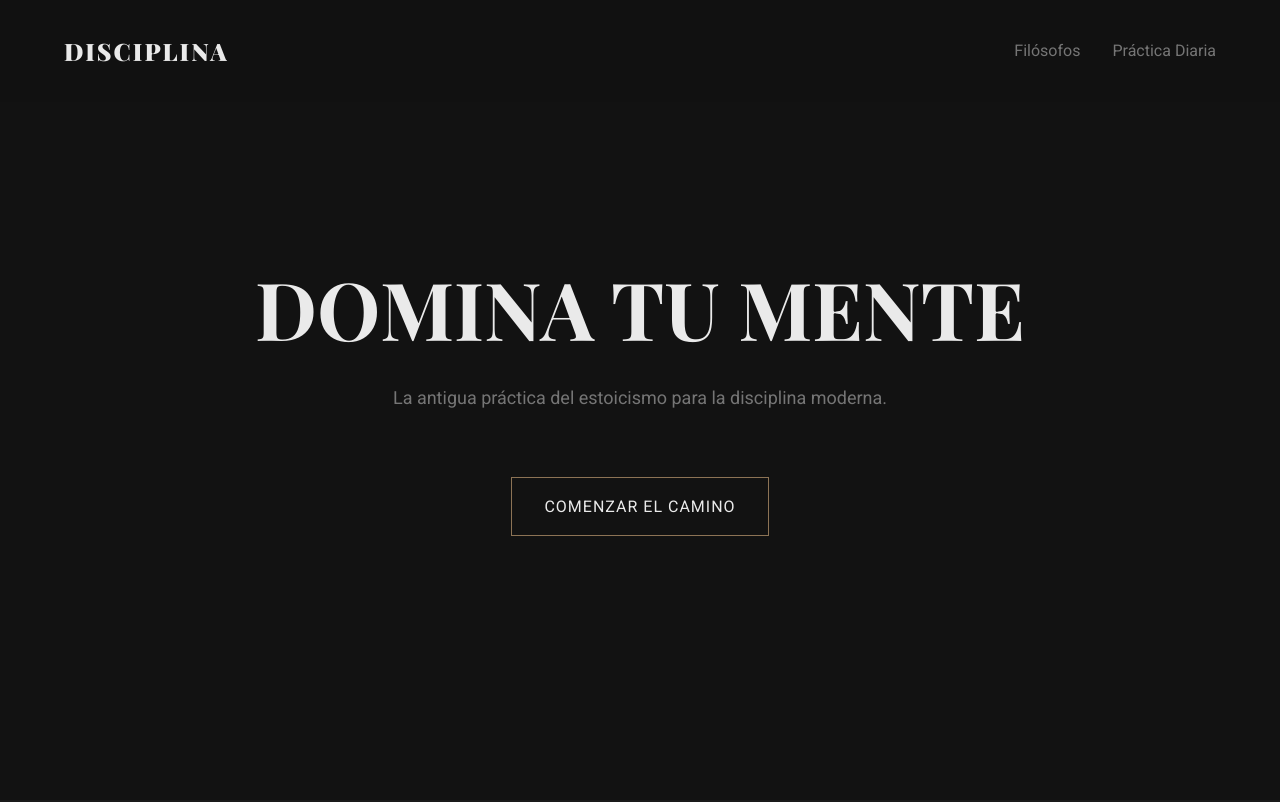
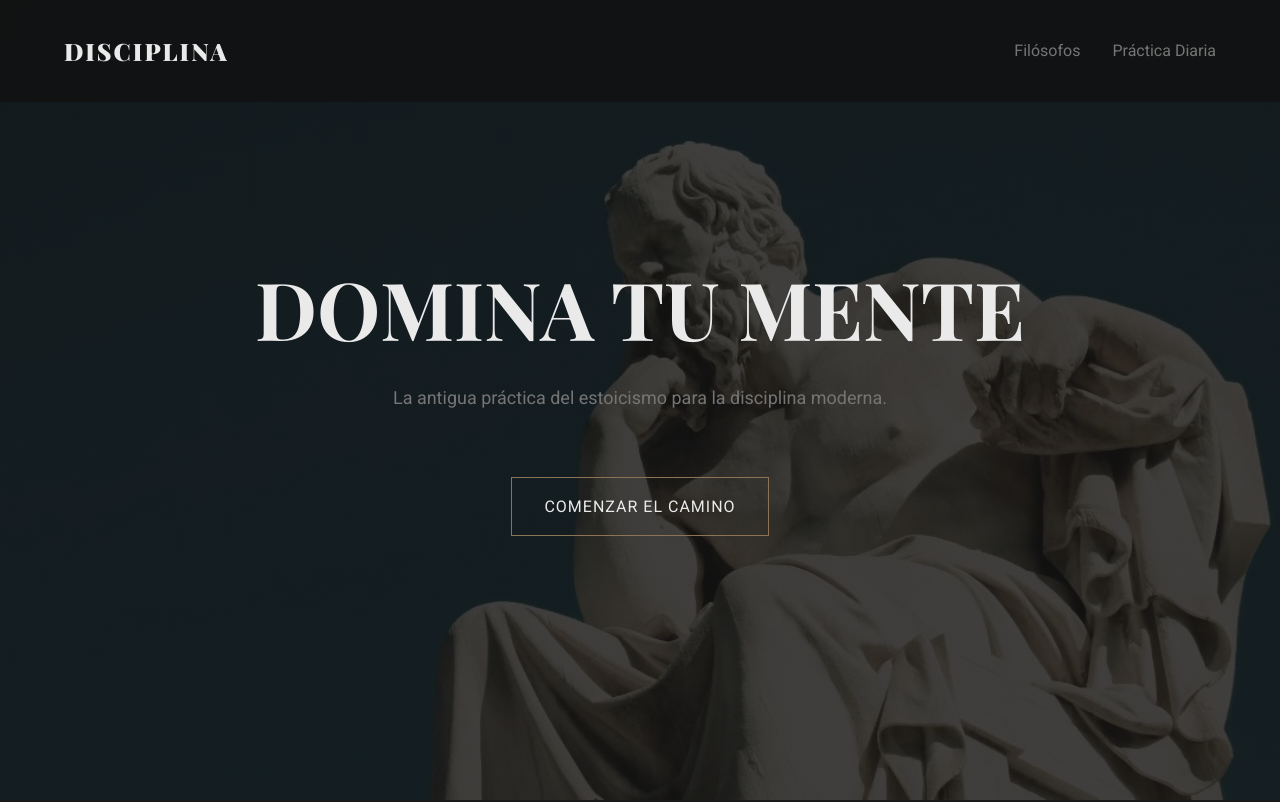
Before and after one commit to EDUARDOCD18/WINTER-ARC, a plain HTML site: page SEMANA 15 - LANDING PAGE DE ESTOICISMO/index.html in a window 1280 px wide. Shown: the top 802 px of the page. Drawn offline with nearby package versions, Linux system fonts and the light colour scheme; a web font is replaced by a local one.

Commit message:
Imagen al hero agregada

```diff
--- a/SEMANA 15 - LANDING PAGE DE ESTOICISMO/css/style.css
+++ b/SEMANA 15 - LANDING PAGE DE ESTOICISMO/css/style.css
@@ -127,6 +127,17 @@ ul {
   justify-content: center;
   padding: var(--space-xl) var(--space-md);
   text-align: center;
+
+  /* Capa oscura (80% opacidad) + Ruta de la imagen */
+  background-image:
+    linear-gradient(rgba(18, 18, 18, 0.8), rgba(18, 18, 18, 0.8)),
+    url("../img/Epicteto.webp"); /* Ajusta la ruta según tu estructura */
+
+  /* Propiedades de adaptación del fondo */
+  background-size: cover; /* Escala la imagen para cubrir todo el contenedor sin deformarse */
+  background-position: top; /* Centra el punto focal de la imagen en cualquier resolución */
+  background-repeat: no-repeat; /* Evita que la imagen se duplique si la pantalla es muy grande */
+  background-attachment: fixed; /* Cambiar a 'fixed' si buscas un efecto parallax sutil */
 }
 
 .hero__container {
--- a/SEMANA 15 - LANDING PAGE DE ESTOICISMO/index.html
+++ b/SEMANA 15 - LANDING PAGE DE ESTOICISMO/index.html
@@ -8,6 +8,7 @@
       href="img/pergamino-icon.ico"
       type="image/x-icon"
     />
+    <link rel="preload" href="img/Epicteto.webp" as="image" fetchpriority="high">
     <link rel="stylesheet" href="css/style.css" />
     <title>Disciplina y Estoicismo | Domina tu Mente</title>
 
```
Also changed, not shown: SEMANA 15 - LANDING PAGE DE ESTOICISMO/img/Epicteto.webp (added), SEMANA 15 - LANDING PAGE DE ESTOICISMO/img/fondo-hero.webp (added).
